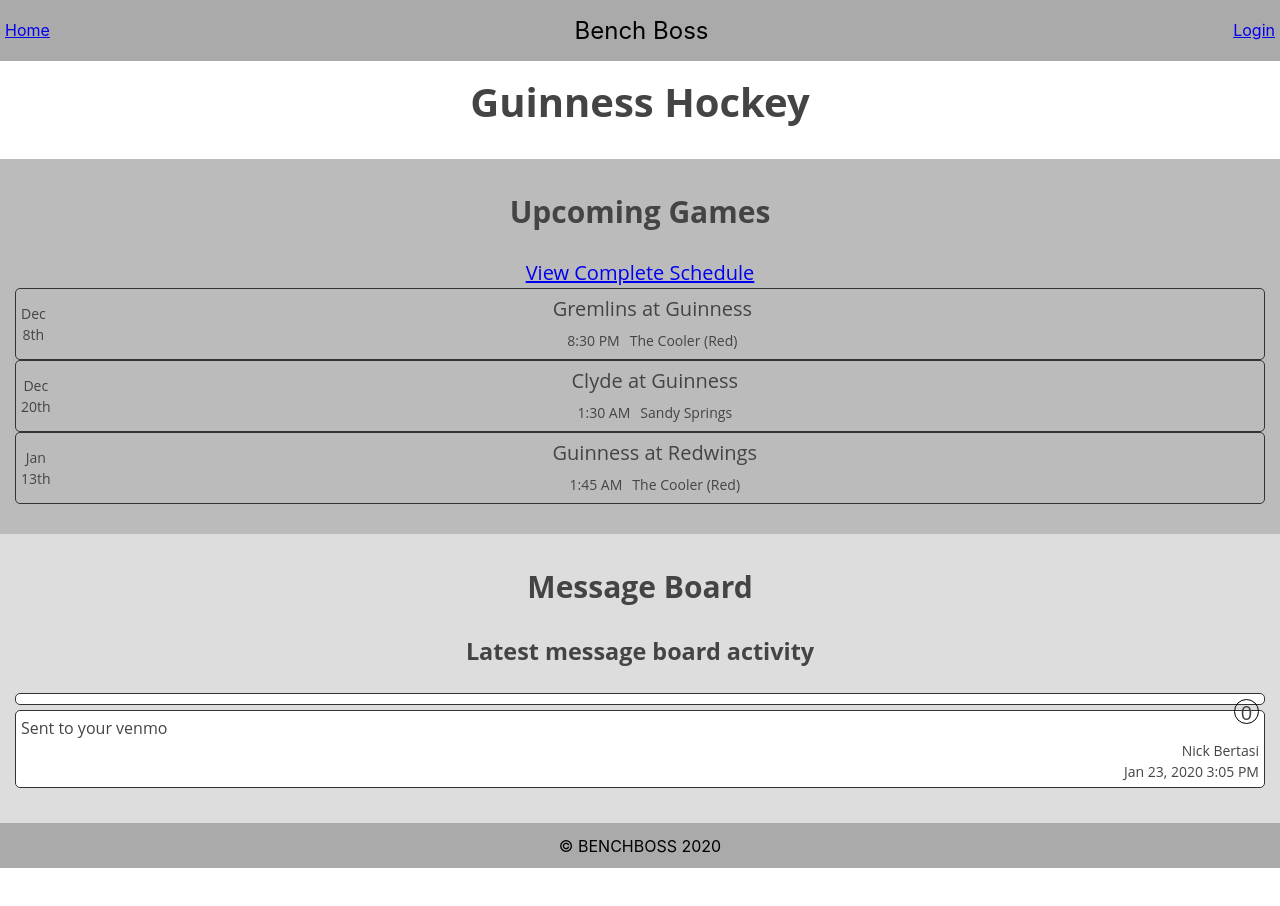
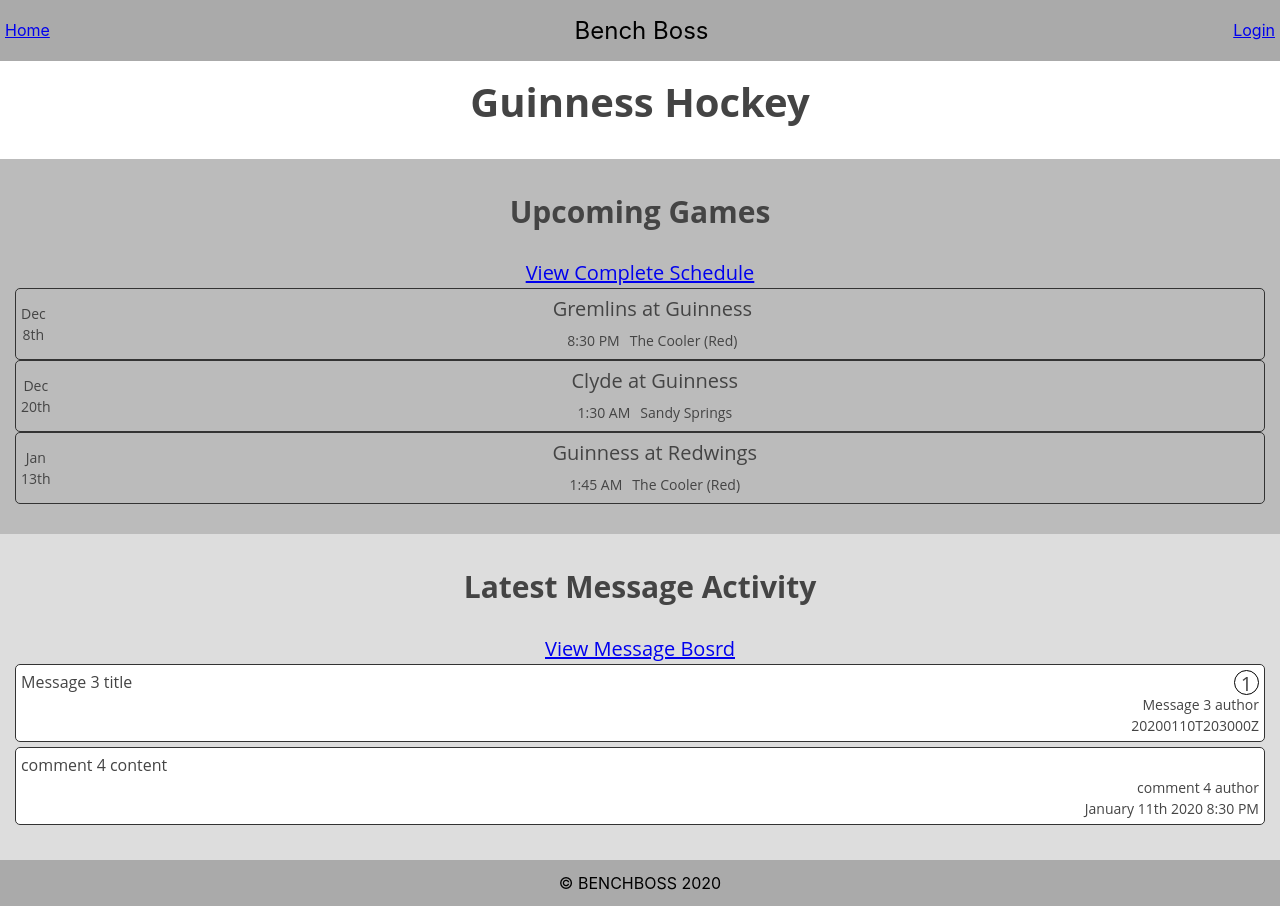
Before and after one commit to bmckenna1982/benchboss, a React (Create React App) app: page / in a window 1280 px wide. Before the commit the page ends 868 px from the top, so only its background shows below. Built offline with nearby package versions, Linux system fonts and the light colour scheme.

Commit message:
building comment and gaemDetail components, updated homepage

```diff
--- a/src/App.js
+++ b/src/App.js
@@ -1,5 +1,4 @@
 import React, { Component } from 'react'
-import { format as formatDate, parseISO } from 'date-fns'
 import { Route, withRouter, Switch } from 'react-router-dom'
 import Nav from './components/nav'
 import './App.css'
--- a/src/commentData.js
+++ b/src/commentData.js
@@ -21,5 +21,12 @@ export default {
       "postedDate": "20200110T203000Z",
       "messageId": 2,
     },
+    {
+      "id": 4,
+      "content": "comment 4 content",
+      "author": "comment 4 author",
+      "postedDate": "20200111T203000Z",
+      "messageId": 3,
+    },
   ]
 }
--- a/src/components/comment.js
+++ b/src/components/comment.js
@@ -1,13 +1,23 @@
 import React, { Component } from 'react'
+import { format as formatDate, parseISO } from 'date-fns'
 import './styles/comment.css'
 
 class Comment extends Component {
+  NiceDate({ postedDate, format = 'MMMM do yyyy h:mm a' }) {
+    const parseDate = parseISO(postedDate)
+
+    console.log('postedDate', postedDate)
+    console.log('Date', formatDate(parseDate, format))
+    return formatDate(parseDate, format)
+  }
+
   render() {
+    console.log(this.props)
     return(
       <div className='Comment_container'>
-        <div className='Comment'>Sent to your venmo</div>
-        <div className='Comment_author'>Nick Bertasi</div>
-        <div className='Comment_date'>Jan 23, 2020 3:05 PM</div>
+        <div className='Comment'>{this.props.comment.content}</div>
+        <div className='Comment_author'>{this.props.comment.author}</div>
+        <div className='Comment_date'>{this.NiceDate(this.props.comment)}</div>
       </div>
     )
   }
--- a/src/components/gameDetail.js
+++ b/src/components/gameDetail.js
@@ -2,9 +2,29 @@ import React, { Component } from 'react'
 
 class GameDetail extends Component {
   render() {
-    return(
+    return (
       <section className='GameDetail'>
         <h2>Guinness vs Cossacks</h2>
+        <div className='GameDetail_Date'>
+          <div className='month'>
+            {this.NiceMonth(this.props.game)}
+          </div>
+          <div className='day'>
+            {this.NiceDay(this.props.game)}
+          </div>
+          <div className='GamePreview_time'>
+            {this.NiceTime(this.props.game)}
+          </div>
+          <div className='GamePreview_location'>
+            {this.props.game.location}
+          </div>
+          <div className='RSVP'>
+            <div className='reply_in'></div>
+            <div className='reply_maybe'></div>
+            <div className='reply_out'></div>
+            <div className='reply_pending'></div>
+          </div>
+        </div>
       </section>
     )
   }
--- a/src/components/homePage.js
+++ b/src/components/homePage.js
@@ -35,11 +35,13 @@ class HomePage extends Component {
           <SchedulePreview />
         </section>
         <section className='message-board'>
-          <h2>Message Board</h2>
+          <h2>Latest Message Activity</h2>
+          <NavLink className='schedule_link' to={'/message-board'}>
+            View Message Bosrd
+          </NavLink>
           <div className='latest-message'>
-            <h3>Latest message board activity</h3>
-            <MessagePreview message={this.findLastMessage()}/>
-            <Comment />
+            <MessagePreview message={Board.messages[2]}/>
+            <Comment comment={CommentList.comments[3]}/>
           </div>
         </section>
       </div>
```
